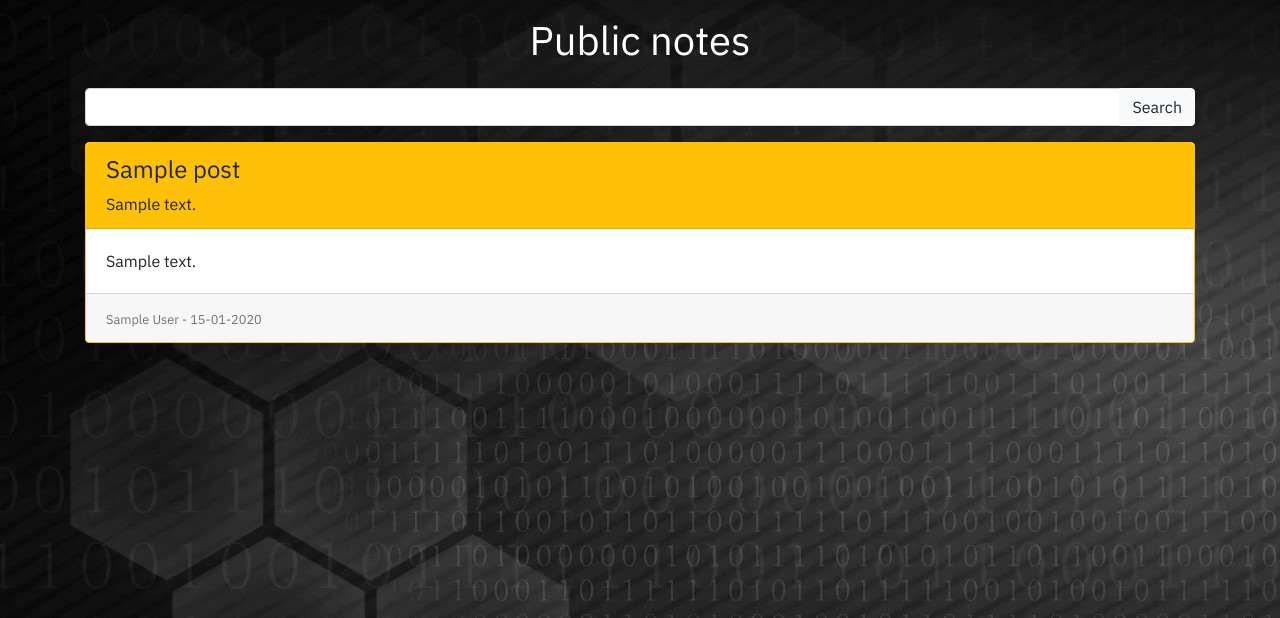
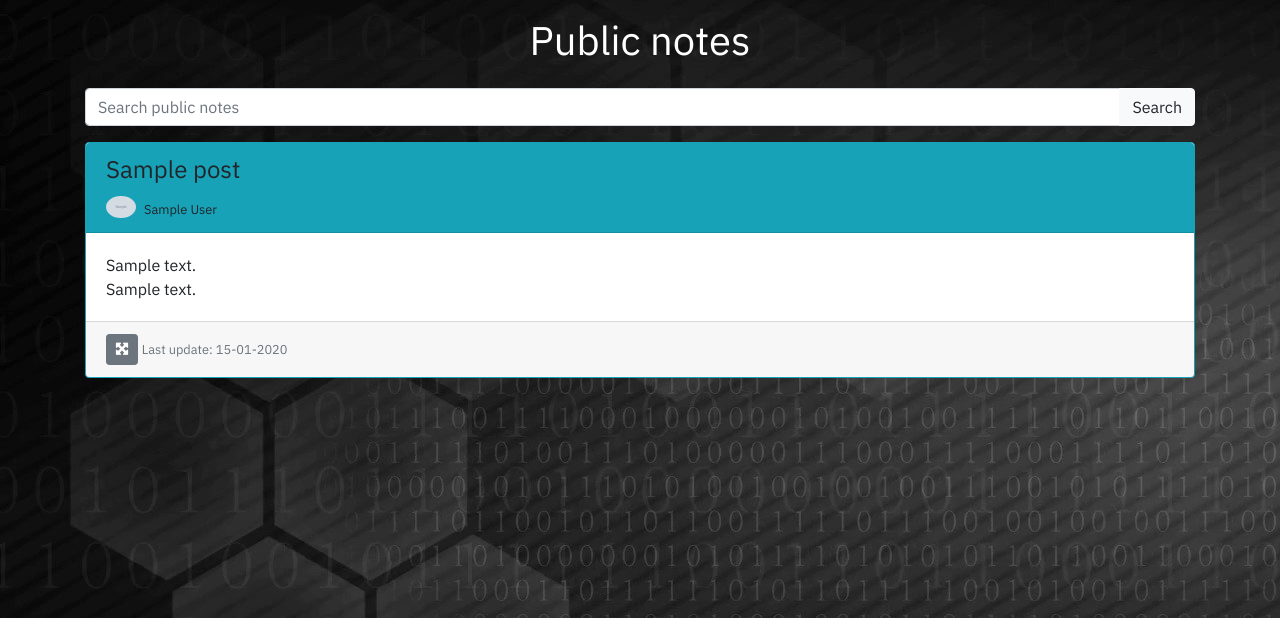
Before and after one commit to jdl208/Code_book, a Flask app: page /public in a window 1280 px wide, after a click that opens the changed part. Shown: the part 56-674 px from the top of the page. Run offline with Flask 2, Linux system fonts and the light colour scheme; grey boxes marked "Sample" are stand-in pictures; a database or web service that is not in the repository returns one stand-in record (values such as "Sample title"); some libraries are stand-ins or nearby versions.

Commit message:
Changed header styling

```diff
--- a/codebook/routes.py
+++ b/codebook/routes.py
@@ -39,7 +39,7 @@ def public():
         return render_template('notes.html', posts=result, title='Search results', form=form)
     posts = mongo.db.posts.find({'$query': {'public': True}, '$orderby': {'date_posted': -1}})
     return render_template('notes.html', posts=posts, title="Public notes",
-                           form=form, placeholder='Search public notes')
+                          form=form, placeholder='Search public notes')
 
 
 @app.route('/my_notes', methods=['GET', 'POST'])
--- a/codebook/templates/notes.html
+++ b/codebook/templates/notes.html
@@ -1,13 +1,14 @@
 {% extends 'base.html' %}
 {% block content %}
-<h1 class="text-center text-white mt-3" >{{title}}</h1>
+<h1 class="text-center text-white mt-3">{{title}}</h1>
 
+<!-- SEARCH BAR -->
 <div class="row">
-        <div class="col s-12 mt-3">
+	<div class="col-12 mt-3">
 		<form class="" method="POST">
 			{{ form.hidden_tag() }}
 			<div class="input-group mb-3">
-                    {{ form.query(class="form-control") }}
+				{{ form.query(class="form-control", placeholder=placeholder) }}
 				<div class="input-group-append">
 					{{ form.submit(class="btn btn-light") }}
 				</div>
@@ -15,26 +16,32 @@
 		</form>
 	</div>
 </div>
+
+<!-- NOTES -->
 <div class="row">
 	<div class="accordion col s-12" id="accordionExample">
 		{% for post in posts %}
-                <div class="card border-warning">
-                    <a class="" data-toggle="collapse" data-target="#collapse{{post._id}}" aria-expanded="false" aria-controls="collapse{{post._id}}">
-                        <div class="card-header bg-warning" id="{{post._id}}">
-                            <h4>{{ post.title }}</h4>
-                            <div>{{post.short_desc}}</div>
+		<div class="card border-info">
+			<a class="" data-toggle="collapse" data-target="#collapse{{post._id}}" aria-expanded="false"
+				aria-controls="collapse{{post._id}}">
+				<div class="card-header bg-info" id="{{post._id}}">
+					<h4 class="card-title">{{ post.title }}</h4>
+					<img class="float-left rounded-circle post-img" src="{{ url_for('static', filename='prof_img/' + post.avatar) }}" alt="Avatar">
+					<small class="ml-2"> {{ post.author }}</small>
+
 				</div>
 			</a>
 			<div id="collapse{{post._id}}" class="collapse" aria-labelledby="post._id" data-parent="#accordionExample">
 				<div class="card-body">
+					<div>{{post.short_desc}}</div>
 					{{ post.content | safe }}
 				</div>
 				<div class="card-footer">
-                            <small class="text-muted">{{ post.author }} - {{ post.date_posted.strftime('%d-%m-%Y') }}</small>
+					<a class="btn btn-secondary btn-sm" href="{{ url_for('post', post_id=post._id) }}"><i class="fas fa-expand-arrows-alt"></i></a>
 					{% if post.author == current_user.username %}
-                                <a class="btn btn-secondary btn-sm" href="{{ url_for('update_post', post_id=post._id) }}"><i class="fas fa-pen"></i></a>
-                                <button type="button" class="btn btn-danger btn-sm m-1" data-toggle="modal" data-target="#deleteModal"><i class="fas fa-trash-alt"></i></button>
+					<a class="btn btn-secondary btn-sm m-1" href="{{ url_for('update_post', post_id=post._id) }}"><i class="fas fa-pen"></i></a>
 					{% endif%}
+                    <small class="text-muted">Last update: {{ post.date_posted.strftime('%d-%m-%Y') }}</small>
 				</div>
 			</div>
 		</div>
```
Also changed, not shown: codebook/templates/post.html (+13 -9 lines). Lines whose indentation alone changed are shown as unchanged.
